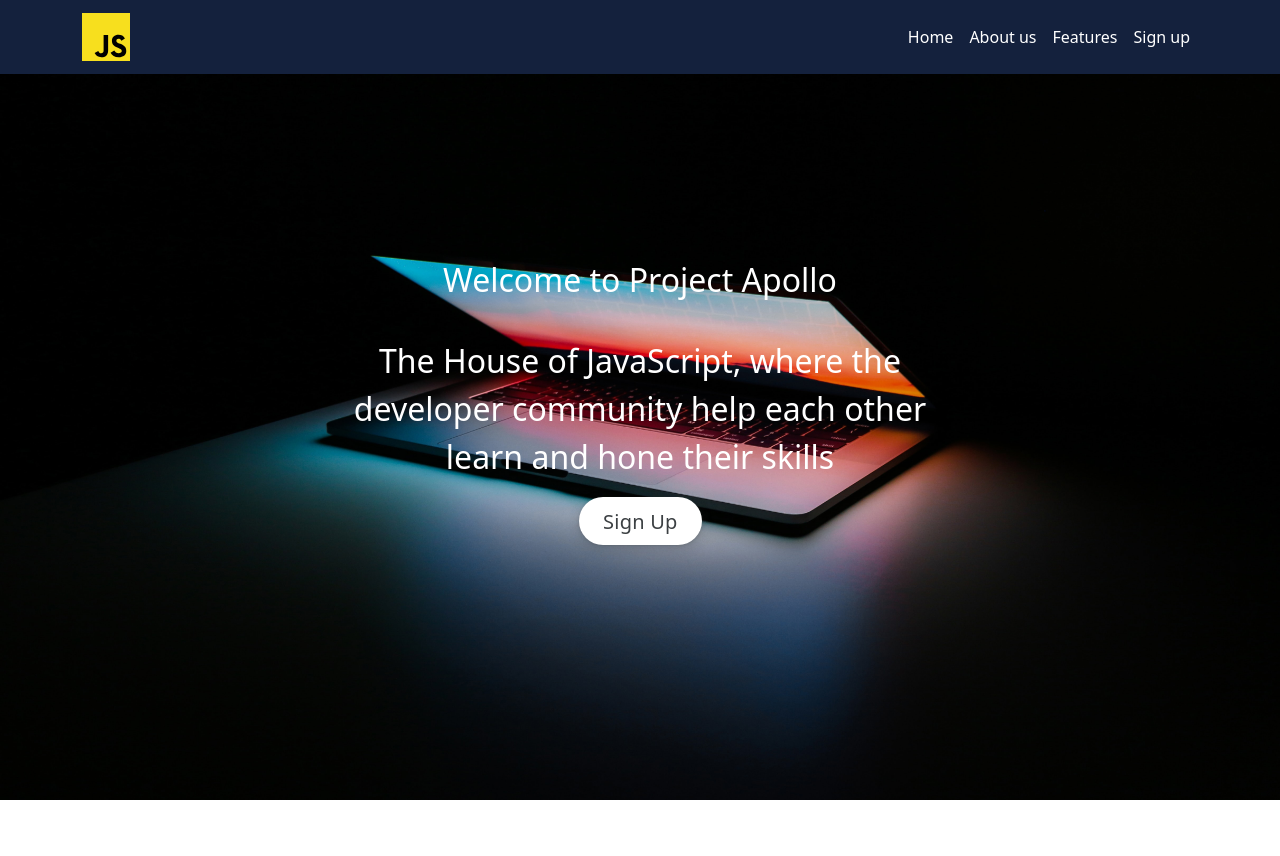
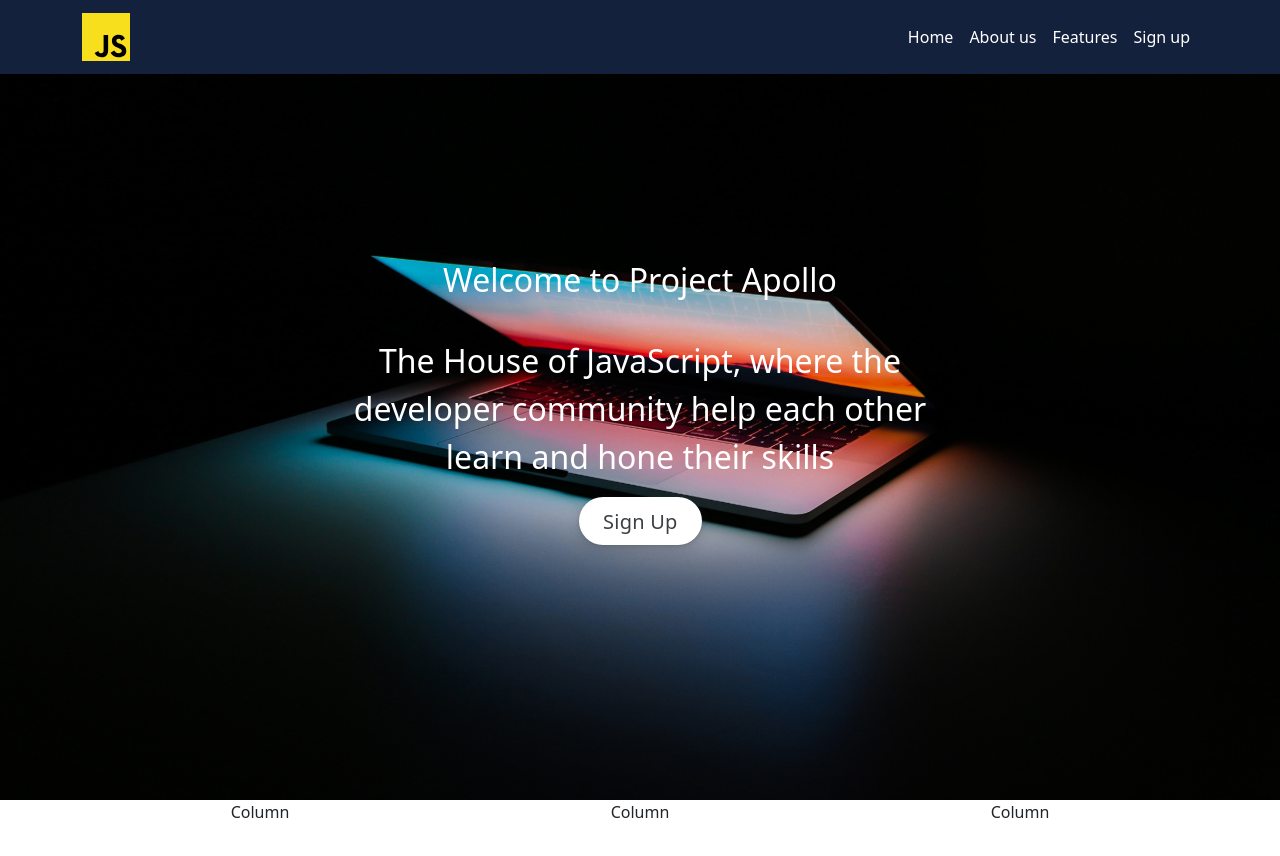
Before and after one commit to TshiSelle/Project-Apollo-LP, a React (Create React App) app in the folder apollo/: page / in a window 1280 px wide. Shown: the top 856 px of the page. Before the commit the page ends 800 px from the top, so only its background shows below. Built offline with nearby package versions, Linux system fonts and the light colour scheme.

Commit message:
in header.css i implemented the section backgroud image by id (#header) because otherwise its breaking the code.

```diff
--- a/apollo/src/App.jsx
+++ b/apollo/src/App.jsx
@@ -2,12 +2,14 @@ import React from "react";
 import MyNavbar from "./components/nav/MyNavBar";
 import "bootstrap/dist/css/bootstrap.min.css";
 import MyHeader from './components/Header/MyHeader';
+import MyFeatures from './components/Features/MyFeatures';
 
 const App = () => {
   return (
     <>
       <MyNavbar />
       <MyHeader />
+      <MyFeatures />
     </>
   );
 };
--- a/apollo/src/components/Features/MyFeatures.jsx
+++ b/apollo/src/components/Features/MyFeatures.jsx
@@ -1,7 +1,18 @@
-import React from 'react';
+import React from "react";
+import "./features.css";
 
 const MyFeatures = () => {
-  return <h1>Features</h1>;
+  return (
+    <section id='features' >
+      <div class="container text-center feature_container">
+        <div class="row">
+          <div class="col">Column</div>
+          <div class="col">Column</div>
+          <div class="col">Column</div>
+        </div>
+      </div>
+    </section>
+  );
 };
 
 export default MyFeatures;
--- a/apollo/src/components/Features/features.css
+++ b/apollo/src/components/Features/features.css
@@ -0,0 +1,4 @@
+
+.feature_container{
+    height: 50vh;
+}
--- a/apollo/src/components/Header/header.css
+++ b/apollo/src/components/Header/header.css
@@ -117,7 +117,7 @@
   font-size: 2rem;
 }
 
-section {
+#header {
   background-image: url(../../assets//headerimg.jpg);
   background-position: center center;
   background-size: cover;
```
